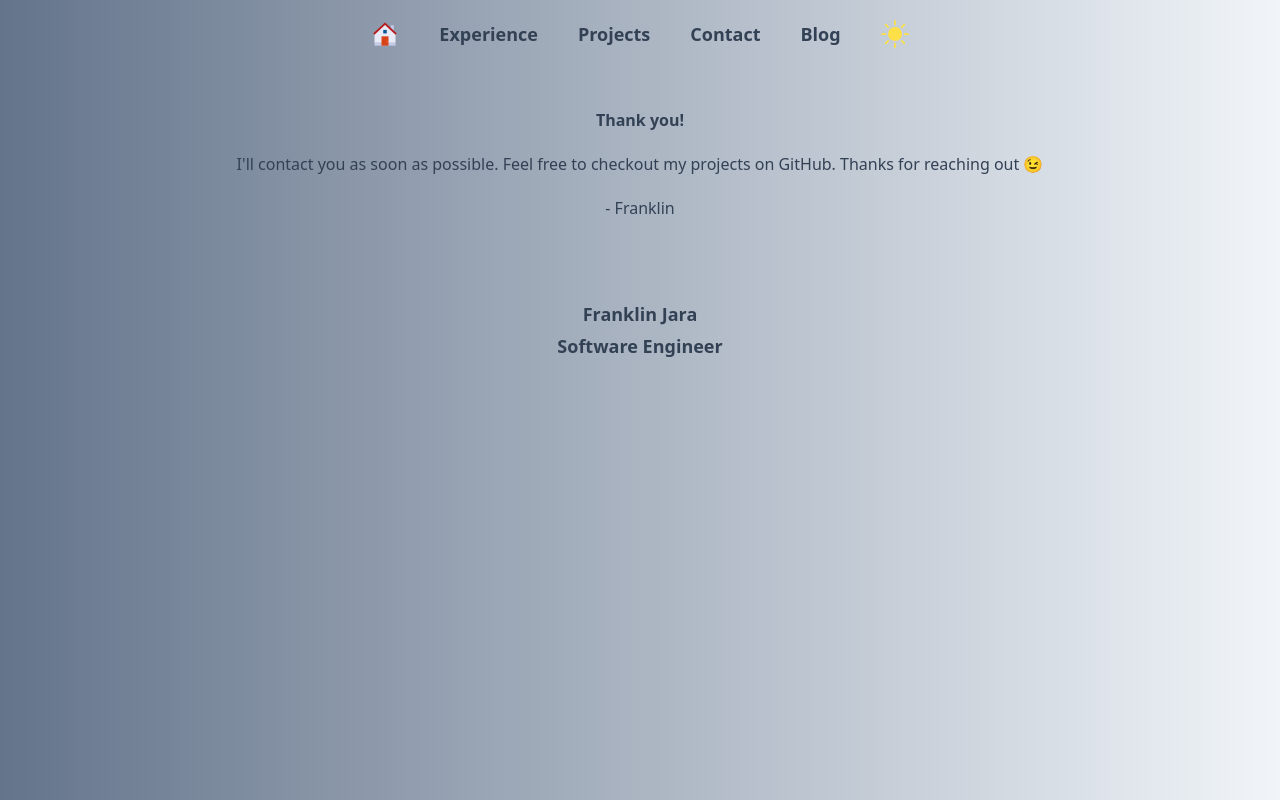
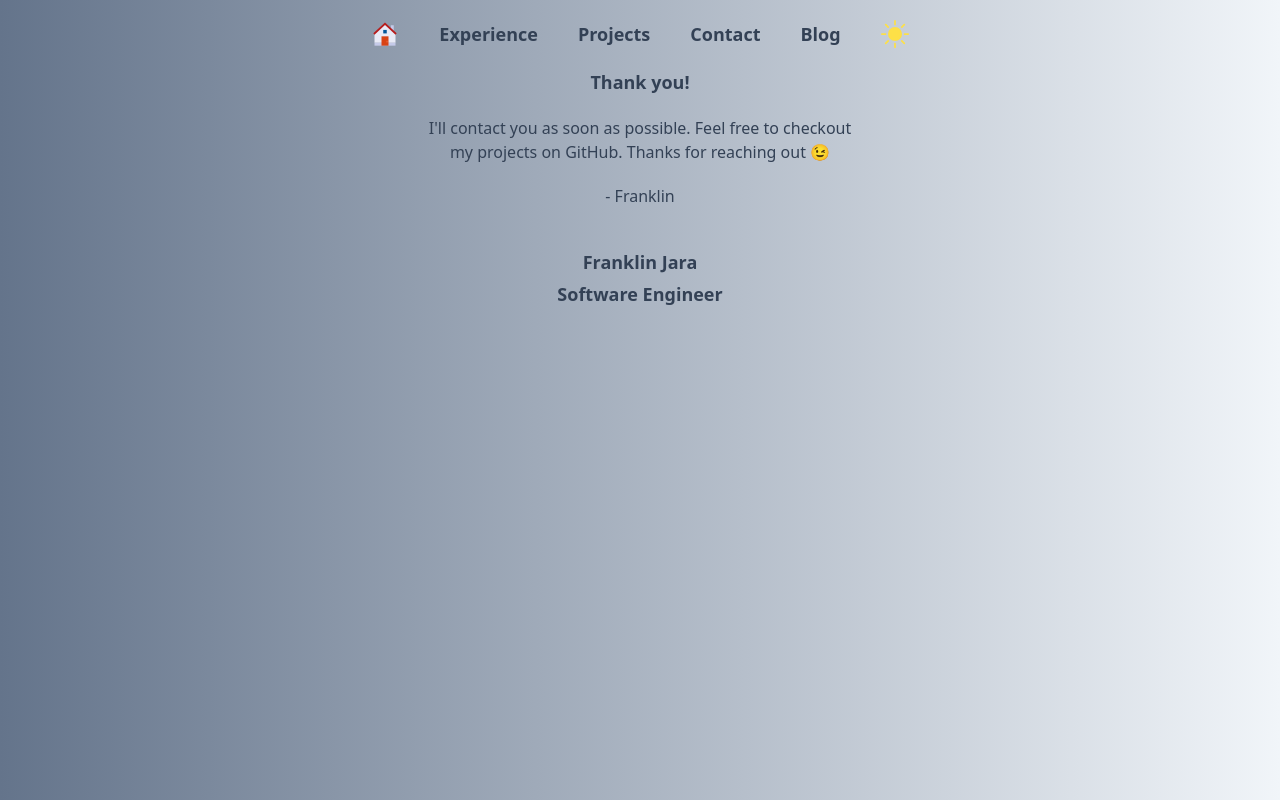
Before and after one commit to makyfj/franklinjara.dev, a Next.js app: page /success-email in a window 1280 px wide. Built offline with nearby package versions, Linux system fonts and the light colour scheme.

Commit message:
chore: Head and animation for success-email page

```diff
--- a/src/pages/success-email.tsx
+++ b/src/pages/success-email.tsx
@@ -1,14 +1,45 @@
+import Head from "next/head"
+import { motion } from "framer-motion"
+
+import { itemVariants } from "@/utils/animation"
+
 const SuccessEmail = () => {
   return (
-    <div className="flex flex-col justify-center items-center py-10 gap-5">
-      <h1>Thank you!</h1>
-      <p>
-        I{`'`}ll contact you as soon as possible. Feel free to checkout my
-        projects on GitHub. Thanks for reaching out 😉
-      </p>
-      <p>- Franklin</p>
-    </div>
-  );
-};
+    <>
+      <Head>
+        <title>Thank you!</title>
+      </Head>
+      <div className="flex flex-col justify-center items-center gap-5">
+        <motion.h1
+          custom={1 * 0.2}
+          variants={itemVariants}
+          initial="hidden"
+          animate="visible"
+          className="text-lg"
+        >
+          Thank you!
+        </motion.h1>
+        <motion.p
+          custom={1 * 0.3}
+          variants={itemVariants}
+          initial="hidden"
+          animate="visible"
+          className="max-w-md text-center"
+        >
+          I{`'`}ll contact you as soon as possible. Feel free to checkout my
+          projects on GitHub. Thanks for reaching out 😉
+        </motion.p>
+        <motion.p
+          custom={1 * 0.4}
+          variants={itemVariants}
+          initial="hidden"
+          animate="visible"
+        >
+          - Franklin
+        </motion.p>
+      </div>
+    </>
+  )
+}
 
-export default SuccessEmail;
+export default SuccessEmail
```
